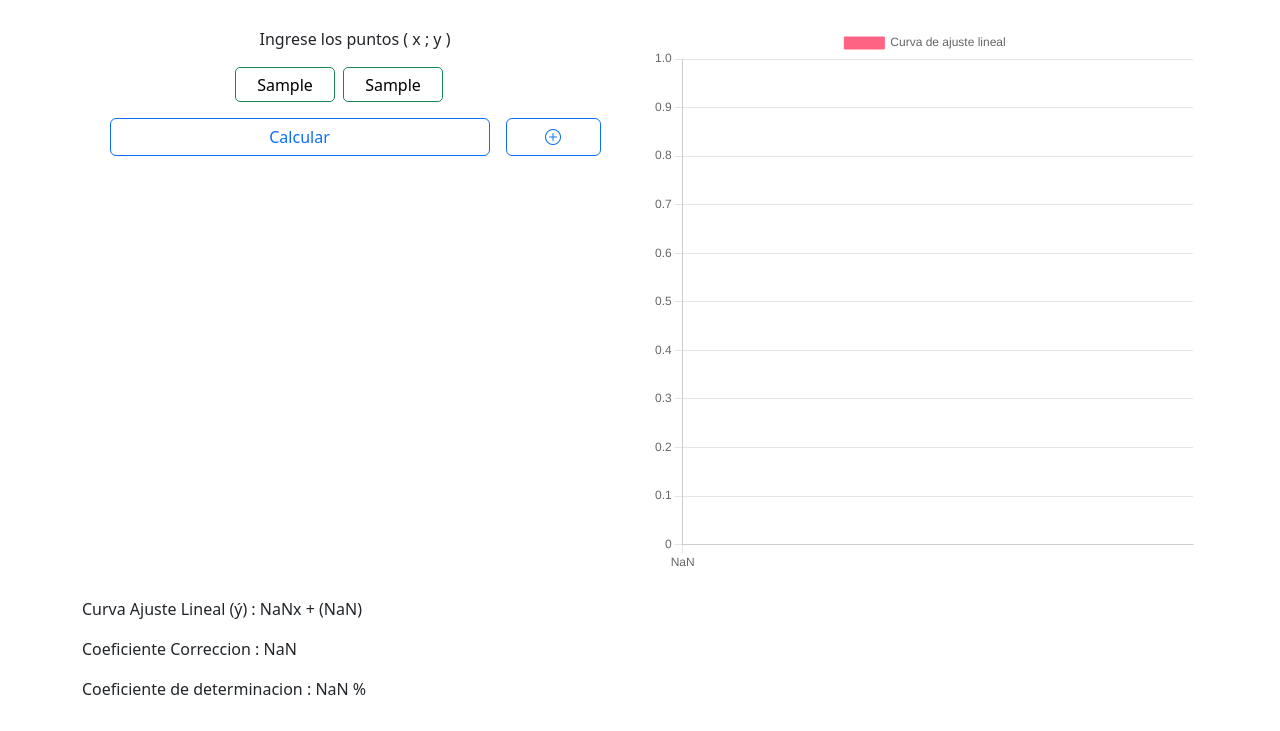
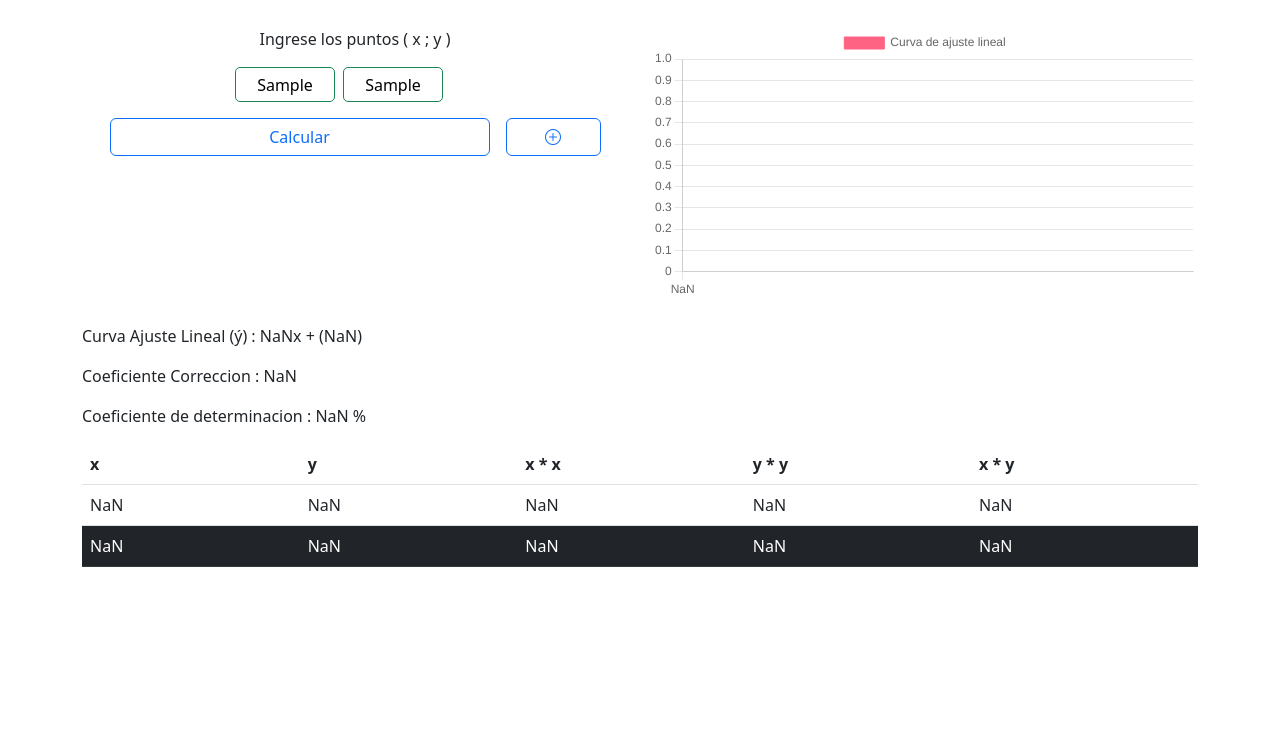
Before and after one commit to IkedaHarket/estimaciones, a website: page index.html in a window 1280 px wide. Both pictures are taken after typing "Sample", "Sample" into the empty fields and a click on the button "Calcular". Shown: the part 69-800 px from the top of the page. Drawn offline with nearby package versions, Linux system fonts and the light colour scheme.

Commit message:
Tabla mostrada

```diff
--- a/index.html
+++ b/index.html
@@ -29,7 +29,7 @@
                 </div>
             </aside>
             <aside class="col-12 col-md-6">
-                <canvas id="myChart" width="400" height="400"></canvas>
+                <canvas id="myChart" width="400" height="200"></canvas>
             </aside>
         </section>
     </section>
@@ -37,6 +37,20 @@
         <p>Curva Ajuste Lineal (ý) :  <span id="txtCurvaAjusteLineal"></span></p>
         <p>Coeficiente Correccion :  <span id="txtCoefCorreccion"></span></p>
         <p>Coeficiente de determinacion :  <span id="txtCoefDeterminacion"></span></p>
+        <table class="table mb-5" id="respuestasTabla">
+            <thead>
+                <tr>
+                    <th scope="col">x</th>
+                    <th scope="col">y</th>
+                    <th scope="col">x * x</th>
+                    <th scope="col">y * y</th>
+                    <th scope="col">x * y</th>
+                </tr>
+            </thead>
+            <tbody id="respuestasTablaBody">
+
+            </tbody>
+        </table>
     </section>
     <footer>
 
--- a/js/main.js
+++ b/js/main.js
@@ -36,8 +36,6 @@ const calcCurvaAjusteLineal = () => {
     const b = ((sumaY) - (a * sumaX )) / matriz.length
     const coeficienteCorreccion =  ((matriz.length * sumaXY) - (sumaX * sumaY)) / Math.sqrt( ((matriz.length * sumaXX) - (sumaX * sumaX)) * ((matriz.length * sumaYY) - (sumaY * sumaY)) )
 
-    console.log(a,b);
-    console.log(coeficienteCorreccion);
     d.getElementById('respuestas').classList.remove('d-none')
     d.getElementById('txtCurvaAjusteLineal').textContent = `${a.toFixed(4)}x + (${b.toFixed(4)})`
     d.getElementById('txtCoefCorreccion').textContent = coeficienteCorreccion.toFixed(4)
@@ -45,7 +43,6 @@ const calcCurvaAjusteLineal = () => {
 
     matriz.map(dato => curvaAjusteLineal.push( [ dato[0],  ((a*dato[0]) + b)   ] ) )
 
-    console.log(curvaAjusteLineal);
     const curvaAjusteLinealX = curvaAjusteLineal.map(point => point[0] )
     const curvaAjusteLinealY = curvaAjusteLineal.map(point => point[1] )
     const myChart = new Chart(ctx, {
@@ -68,9 +65,52 @@ const calcCurvaAjusteLineal = () => {
             }
         }
     });
+    printTable({sumaX, sumaY, sumaXX, sumaYY, sumaXY});
 }
 
+function printTable({sumaX, sumaY, sumaXX, sumaYY, sumaXY}){
+    const $table = d.getElementById('respuestasTabla')
+    const $tableBody = d.getElementById('respuestasTablaBody');
+    matriz.map(dato => {
+        const row = d.createElement('tr')
+        dato.map(el => {
+            const td = d.createElement('td');
+            td.innerHTML = redondearDecimales(el,4)
+            row.appendChild(td);
+        })
+        $tableBody.appendChild(row);
+    })
+    const row = d.createElement('tr')
+    const tdX = d.createElement('td')
+    const tdY = d.createElement('td')
+    const tdXX = d.createElement('td')
+    const tdYY = d.createElement('td')
+    const tdXY = d.createElement('td')
 
+    tdX.innerHTML = redondearDecimales(sumaX,4)
+    tdY.innerHTML = redondearDecimales(sumaY,4)
+    tdXX.innerHTML = redondearDecimales(sumaXX,4)
+    tdYY.innerHTML = redondearDecimales(sumaYY,4)
+    tdXY.innerHTML = redondearDecimales(sumaXY,4)
+
+    row.appendChild(tdX);
+    row.appendChild(tdY);
+    row.appendChild(tdXX);
+    row.appendChild(tdYY);
+    row.appendChild(tdXY);
+
+    row.classList.add('table-dark')
+
+    $tableBody.appendChild(row);
+}
+function redondearDecimales(numero, decimales) {
+    numeroRegexp = new RegExp('\\d\\.(\\d){' + decimales + ',}');   // Expresion regular para numeros con un cierto numero de decimales o mas
+    if (numeroRegexp.test(numero)) {         // Ya que el numero tiene el numero de decimales requeridos o mas, se realiza el redondeo
+        return Number(numero.toFixed(decimales));
+    } else {
+        return Number(numero.toFixed(decimales)) === 0 ? 0 : numero;  // En valores muy bajos, se comprueba si el numero es 0 (con el redondeo deseado), si no lo es se devuelve el numero otra vez.
+    }
+}
 
 $addPoint.addEventListener('click',()=> {
 
```
